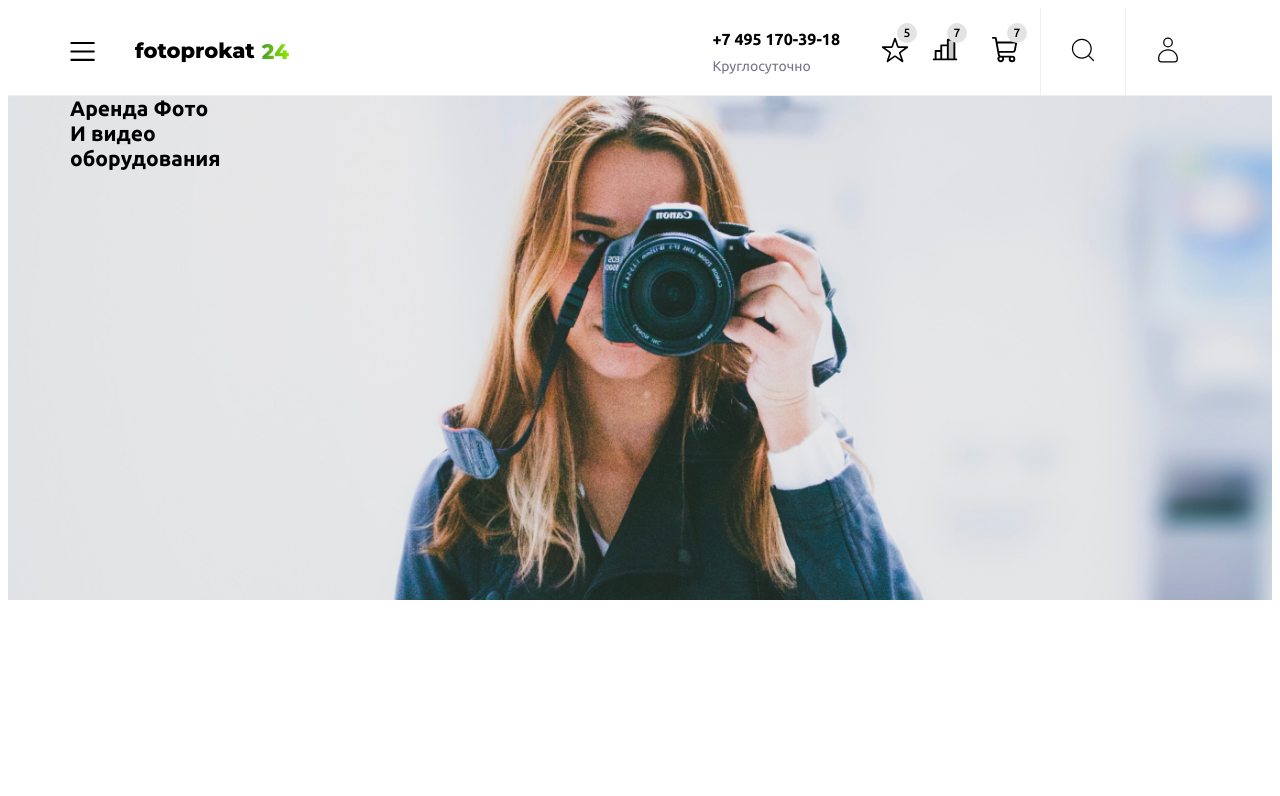
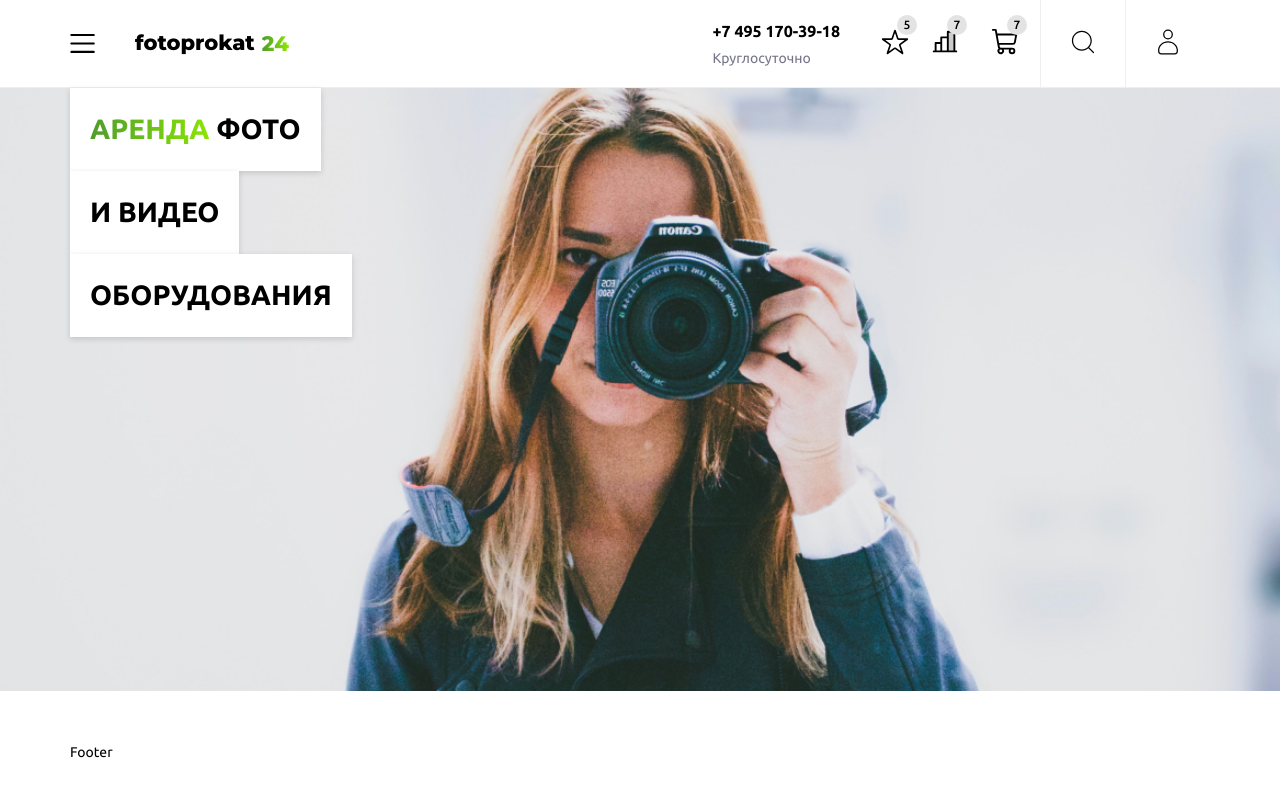
Before and after one commit to Vincent-tt-cyber/fotoprokat24, a React (Vite) app: page / in a window 1280 px wide. Shown: the top 796 px of the page. Built offline with nearby package versions, Linux system fonts and the light colour scheme.

Commit message:
Расположить текст

```diff
--- a/src/App.jsx
+++ b/src/App.jsx
@@ -1,15 +1,17 @@
 import { Route, Routes } from "react-router-dom";
 import { Header } from "./components/Header/Header";
 import HomePage from "./pages/HomePage/HomePage";
+import Footer from "./components/Footer/Footer";
 
 function App() {
   return (
-    <>
+    <div className="wrapper">
       <Header />
       <Routes>
         <Route path="/" element={<HomePage />} />
       </Routes>
-    </>
+      <Footer />
+    </div>
   );
 }
 
--- /dev/null
+++ b/src/components/Footer/Footer.jsx
@@ -0,0 +1,11 @@
+import React from "react";
+import styles from "./Footer.module.scss";
+const Footer = () => {
+  return (
+    <footer className={styles["footer"]}>
+      <div className="container">Footer</div>
+    </footer>
+  );
+};
+
+export default Footer;
--- /dev/null
+++ b/src/components/Footer/Footer.module.scss
@@ -0,0 +1,4 @@
+.footer {
+  margin: auto 0px 0px 0px;
+  padding: 40px 0;
+}
--- a/src/components/Header/Header.jsx
+++ b/src/components/Header/Header.jsx
@@ -5,6 +5,7 @@ import { PiChartBarDuotone, PiShoppingCart } from "react-icons/pi";
 import { IoIosStarOutline } from "react-icons/io";
 import { CiSearch, CiUser } from "react-icons/ci";
 import { GrUserManager } from "react-icons/gr";
+import { Link } from "react-router-dom";
 
 export const Header = () => {
   const [starCount, setStarCount] = React.useState(5);
@@ -17,8 +18,10 @@ export const Header = () => {
           <div className={styles["header-row"]}>
             <div className={styles["header-left"]}>
               <SlMenu size={25} className={styles["header-menu__icon"]} />
-              <h2 className={styles["header__logo"]}>fotoprokat</h2>
-              <span className={styles["header__logo-gradient"]}>24</span>
+              <Link to="/" className={styles["header__logo"]}>
+                <h2 className={styles["header__logo-text"]}>fotoprokat</h2>
+                <span className={styles["header__logo-gradient"]}>24</span>
+              </Link>
             </div>
             <div className={styles["header-right"]}>
               <div className={styles["header-phone"]}>
--- a/src/components/Header/Header.module.scss
+++ b/src/components/Header/Header.module.scss
@@ -26,11 +26,15 @@
     }
   }
   &__logo {
-    font-family: var(--font-Montserrat);
-    color: var(--main-text-color);
-    font-weight: 800;
-    font-size: 21px;
-    line-height: 124%;
+    display: flex;
+    align-items: center;
+    &-text {
+      font-family: var(--font-Montserrat);
+      color: var(--main-text-color);
+      font-weight: 800;
+      font-size: 21px;
+      line-height: 124%;
+    }
     &-gradient {
       font-family: var(--font-Montserrat);
       background-image: linear-gradient(270deg, #8ee901 0%, #4f9c2c 100%);
--- a/src/pages/HomePage/sections/MainSection/MainSection.jsx
+++ b/src/pages/HomePage/sections/MainSection/MainSection.jsx
@@ -8,10 +8,13 @@ const MainSection = () => {
         <div className="container">
           <div className={styles["main-section-row"]}>
             <div className={styles["main-section__description"]}>
-              <h1>Аренда Фото</h1>
+              <h1>
+                <span>Аренда </span>
+                Фото
+              </h1>
               <h1>И видео</h1>
               <h1>оборудования</h1>
-              <div className={styles["main-section__circle"]}></div>
+              {/* <div className={styles["main-section__circle"]}></div> */}
             </div>
           </div>
         </div>
--- a/src/pages/HomePage/sections/MainSection/MainSection.module.scss
+++ b/src/pages/HomePage/sections/MainSection/MainSection.module.scss
@@ -1,11 +1,44 @@
 @import "../../../../styles/base/vars";
 
 .main-section {
+  padding: 0 0 50px 0;
   background-image: url("../../../../assets/images/main-image.jpg");
+  background-position: top center;
   background-repeat: no-repeat;
   background-size: cover;
   width: 100%;
-  height: 100%;
-  // min-height: 90vh;
-  aspect-ratio: 1380 / 550;
+  // max-height: 650px;
+  aspect-ratio: 1380 / 650;
+  &-row {
+    display: grid;
+    grid-template-columns: 1fr;
+  }
+  &__description {
+    justify-self: start;
+    align-self: end;
+    display: flex;
+    flex-direction: column;
+    justify-content: end;
+    text-align: left;
+    align-items: start;
+    h1 {
+      background-color: #fff;
+      padding: 13px 20px;
+      font-weight: 700;
+      font-size: clamp(16px, 0.75rem + 1.25vw, 30px);
+      line-height: 203%;
+      text-transform: uppercase;
+      box-shadow: 0 2px 6px 0 rgba(0, 0, 0, 0.15);
+      span {
+        background-image: linear-gradient(270deg, #8ee901 0%, #4f9c2c 100%);
+        background-size: 100%;
+        background-repeat: repeat;
+        // font-size: clamp(16px, 0.75rem + 1.25vw, 30px);
+        -webkit-background-clip: text;
+        -webkit-text-fill-color: transparent;
+        -moz-background-clip: text;
+        -moz-text-fill-color: transparent;
+      }
+    }
+  }
 }
--- a/src/styles/base/_reset.scss
+++ b/src/styles/base/_reset.scss
@@ -0,0 +1,4 @@
+a {
+  text-decoration: none;
+  color: inherit;
+}
--- a/src/styles/base/main.scss
+++ b/src/styles/base/main.scss
@@ -1,5 +1,11 @@
+@import "./vars";
 @import "./reset";
-@import "./vars";
+
+* {
+  margin: 0;
+  padding: 0;
+  box-sizing: border-box;
+}
 
 body {
   font-family: var(--font-Ubuntu);
@@ -7,6 +13,12 @@ body {
   font-weight: 400;
 }
 
+.wrapper {
+  display: flex;
+  flex-direction: column;
+  min-height: 100vh;
+}
+
 .container {
   max-width: 1140px;
   margin: 0 auto;
```
